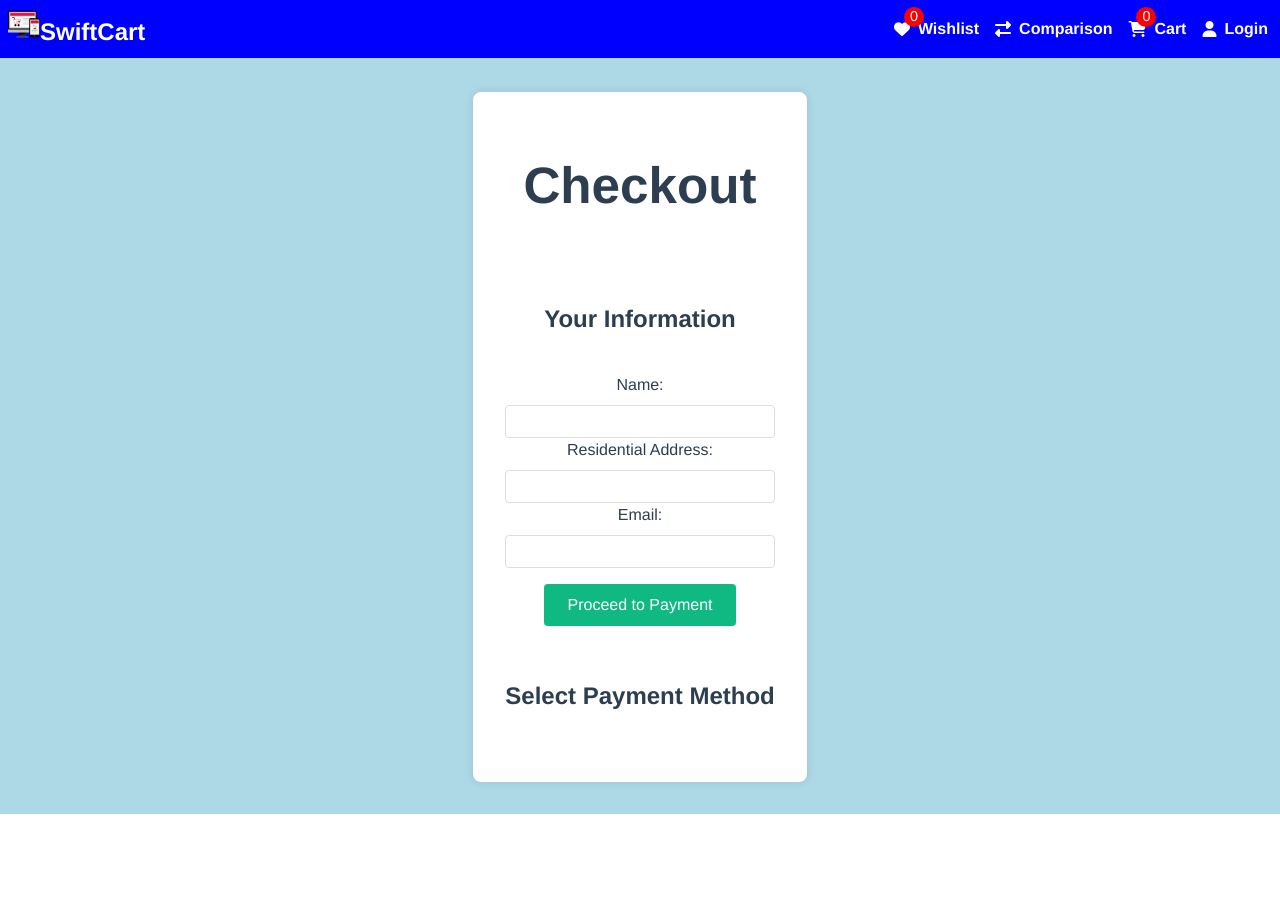
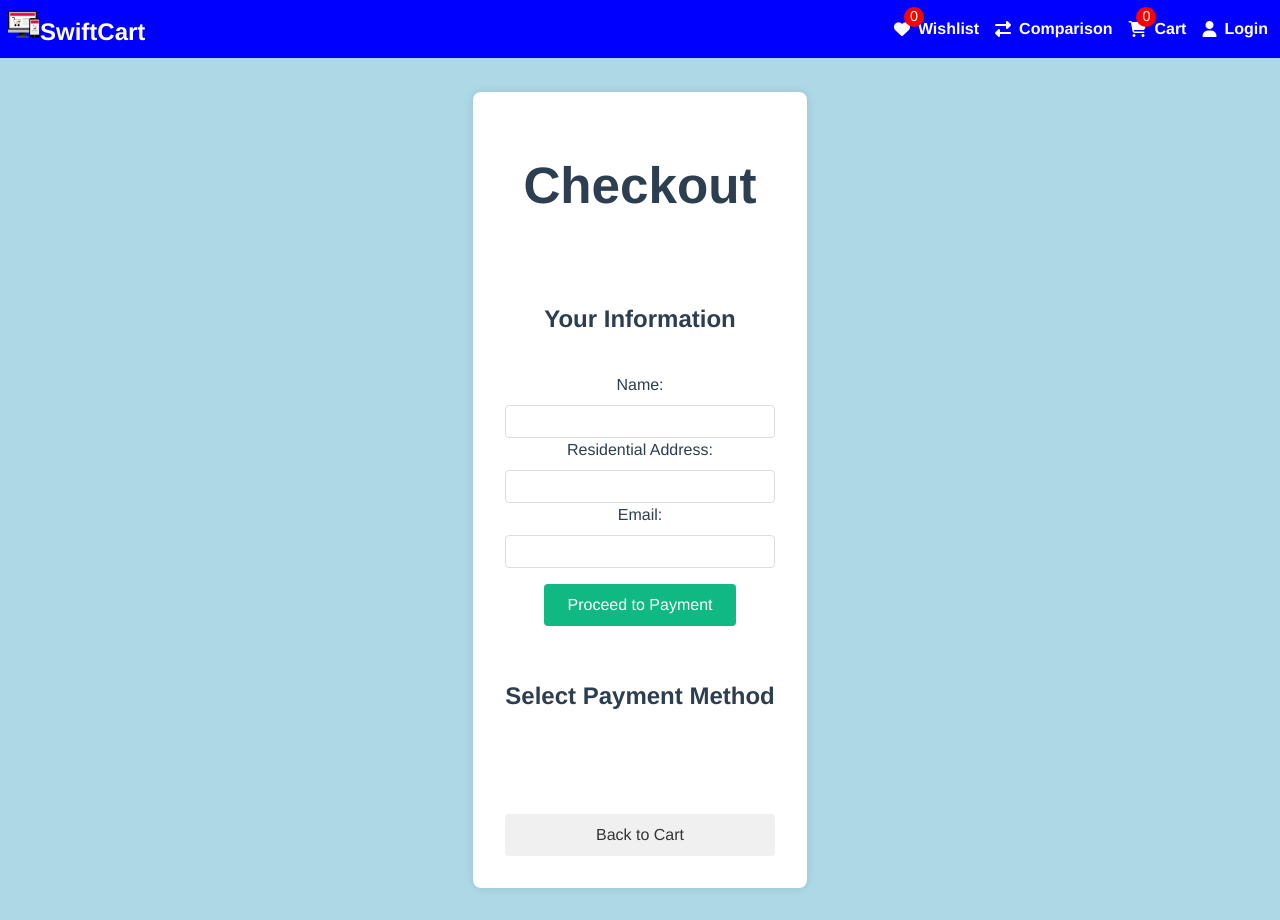
Before and after one commit to IkanyengAdams/JSF-Portfolio_Piece_IKAADA488_BCL2407_GroupB_Ikanyeng-Adams_JSF04, a Vue app: page /checkout in a window 1280 px wide. Before the commit the page ends 814 px from the top, so only its background shows below. Built offline with nearby package versions, Linux system fonts and the light colour scheme.

Commit message:
Updated Cart.vue and Checkout.vue components, removed store.js from components folder, and moved its content to store.js in root folder.

```diff
--- a/src/components/Cart.vue
+++ b/src/components/Cart.vue
@@ -169,7 +169,7 @@ export default {
   padding: 1rem;
   border: 1px solid #ddd;
   border-radius: 0.5rem;
-  align-self: flex-start; /* Align summary to the top of the container */
+  align-self: flex-start;
 }
 
 .summary-detail {
--- a/src/components/Checkout.vue
+++ b/src/components/Checkout.vue
@@ -25,6 +25,8 @@
       <h2>Select Payment Method</h2>
       <div id="paypal-button-container"></div>
     </div>
+
+    <button @click="goToCart" class="back-button">Back to Cart</button>
   </div>
 </template>
 
@@ -53,7 +55,10 @@ export default {
     },
     proceedToPayment() {
       localStorage.setItem('userInfo', JSON.stringify(this.user));
-      this.$router.push('/Checkout');
+      this.$router.push('/checkout');
+    },
+    goToCart() {
+      this.$router.push('/cart');
     }
   }
 };
@@ -113,6 +118,20 @@ input:focus {
   gap: 1rem;
 }
 
+.back-button {
+  background-color: #f0f0f0;
+  color: #333;
+  padding: 0.75rem 1.5rem;
+  border: none;
+  border-radius: 0.25rem;
+  cursor: pointer;
+  margin-top: 2rem;
+}
+
+.back-button:hover {
+  background-color: #ddd;
+}
+
 @media (max-width: 768px) {
   .checkout-container {
     padding: 1.5rem;
--- a/src/store.js
+++ b/src/store.js
@@ -7,7 +7,26 @@ const store = createStore({
       wishlistCount: 0,
     };
   },
-
+  mutations: {
+    setCartCount(state, count) {
+      state.cartCount = count;
+    },
+    setWishlistCount(state, count) {
+      state.wishlistCount = count;
+    },
+  },
+  actions: {
+    updateCartCount({ commit }, count) {
+      commit('setCartCount', count);
+    },
+    updateWishlistCount({ commit }, count) {
+      commit('setWishlistCount', count);
+    },
+  },
+  getters: {
+    cartCount: (state) => state.cartCount,
+    wishlistCount: (state) => state.wishlistCount,
+  },
 });
 
 export default store;
```
Also changed, not shown: src/components/store.js (deleted, +0 -32 lines).
